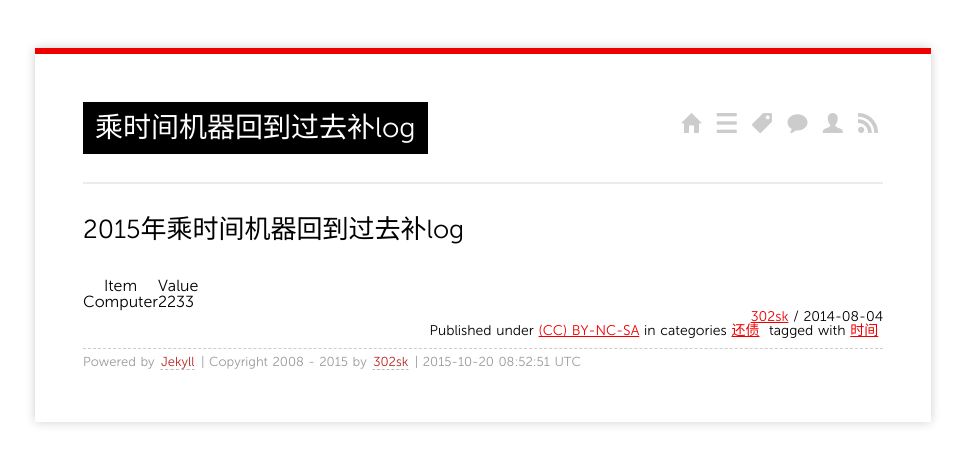
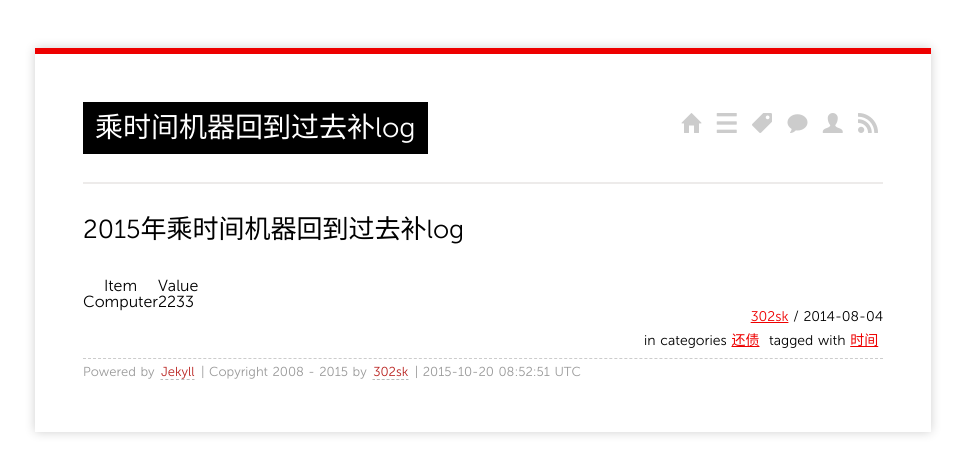
Before and after one commit to 302sk/302sk.github.io, a Jekyll site: the page built from _posts/2014/2014-08-04-learn-post.md, in a window 1280 px wide. Shown: the top 474 px of the page, without its empty margins (157-1122 px from the left). Built offline with Jekyll 4.4.1, drawn with Linux system fonts in a browser that asks for light colours; Markdown is read by kramdown in place of the engine named in the settings; comment, search, counter and statistics services are not loaded.

Commit message:
Update post.html

```diff
--- a/_layouts/post.html
+++ b/_layouts/post.html
@@ -14,9 +14,7 @@ layout: default
   <time datetime="{{ page.date | date:"%Y-%m-%d" }}">{{ page.date | date:"%Y-%m-%d" }}</time>
 </span>
 <br />
-<span class="license" style="margin-top:10px;">
-  Published under <a rel="license" href="http://creativecommons.org/licenses/by-nc-sa/3.0/">(CC) BY-NC-SA</a>
-</span>
+<div style="margin-top:10px;">
 {% if page.categories %}
 <span class="categories">
   in categories
@@ -33,6 +31,7 @@ layout: default
   {% endfor %}
 </span>
 {% endif %}
+</div>
 </section>
 {% include comments.md %}
 <script type="text/javascript">
```
